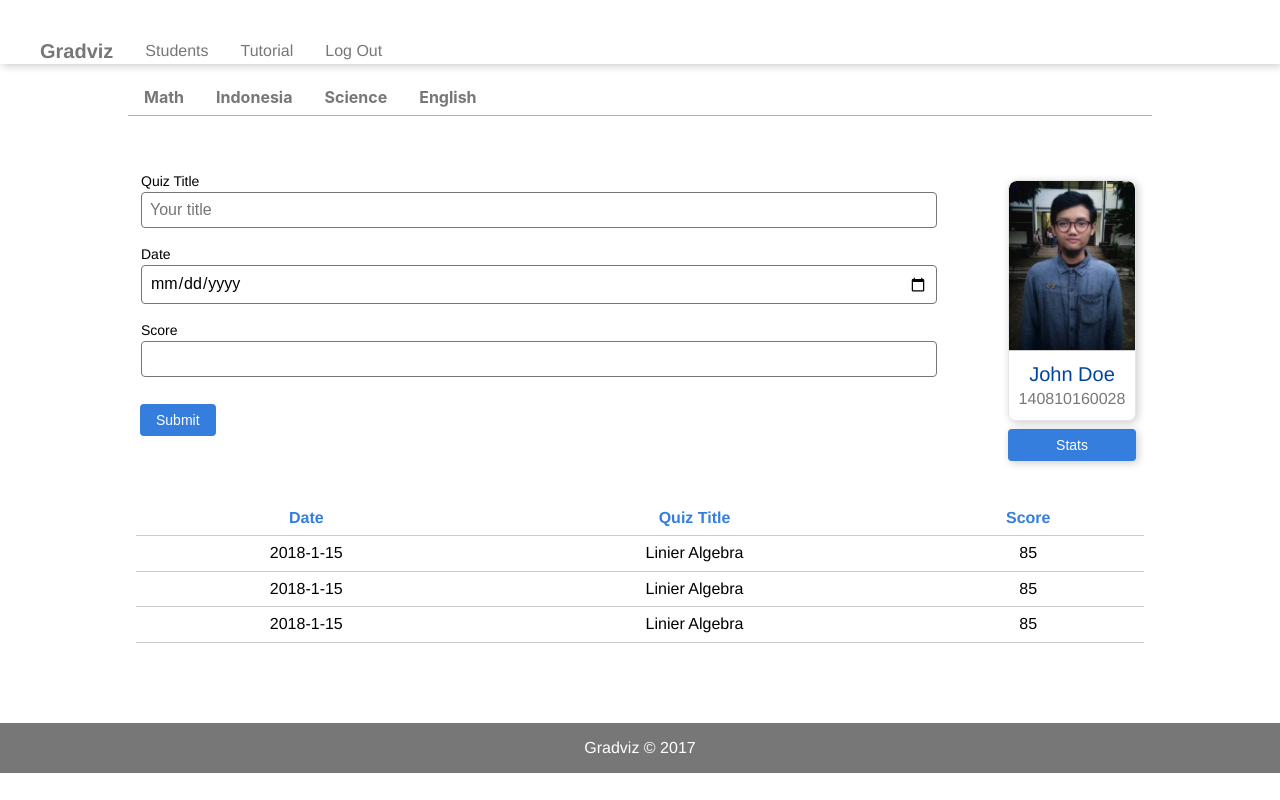
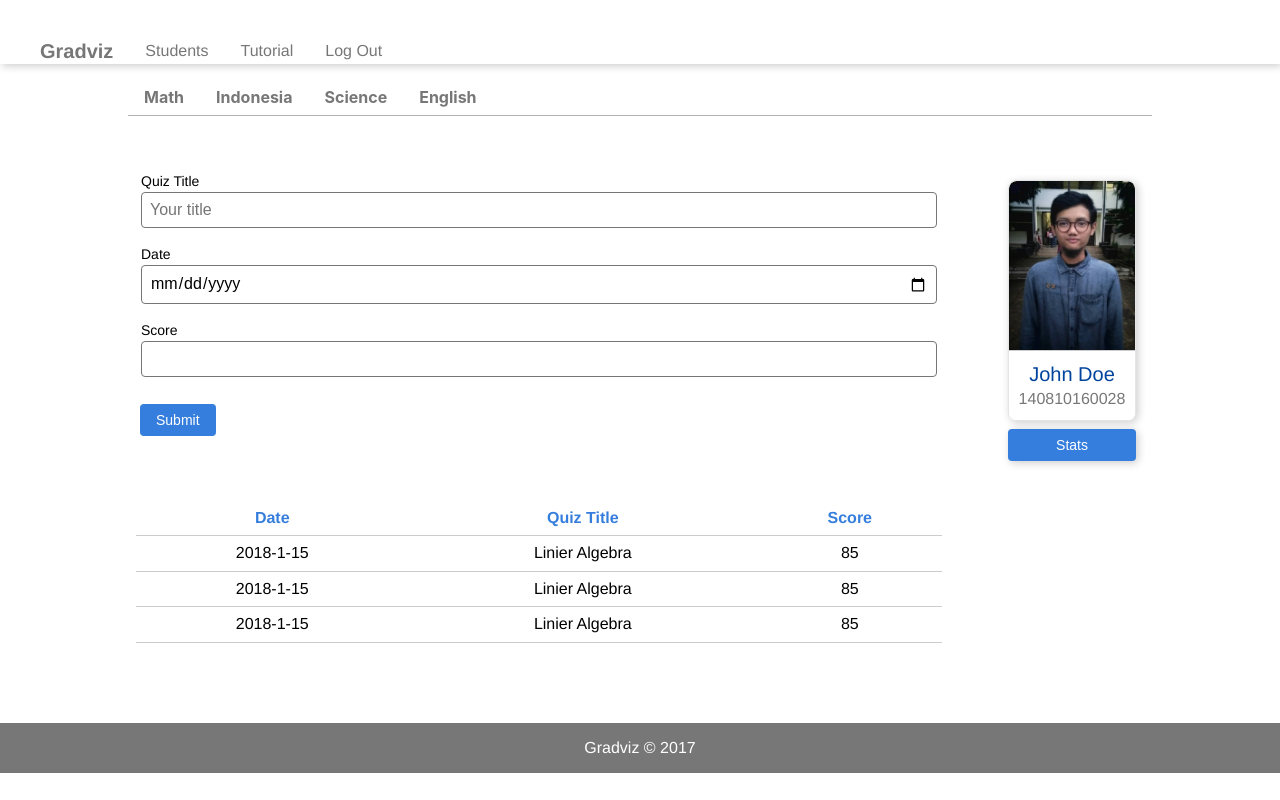
Before and after one commit to fahmifan/grad-viz-react, a React (Create React App) app: page /dashboard/1 in a window 1280 px wide. Built offline with nearby package versions, Linux system fonts and the light colour scheme.

Commit message:
change Table width

```diff
--- a/src/containers/Dashboard/Dashboard.js
+++ b/src/containers/Dashboard/Dashboard.js
@@ -26,7 +26,7 @@ class Dashoard extends Component {
               className="db center pointer shadow-4 w4 f6 link dim br2 ph3 pv2 mb2 white bg-blue bw0 overflow-hidden"
               >Stats</button>
           </span>
-          <span className="mt3 mb5 w-100">
+          <span className="mt3 mb5 w-100 w-80-ns pr2">
             <Table />
           </span>
         </div>
```
